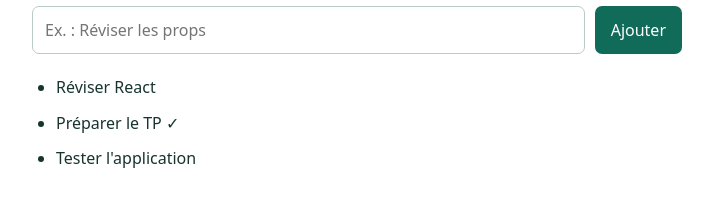
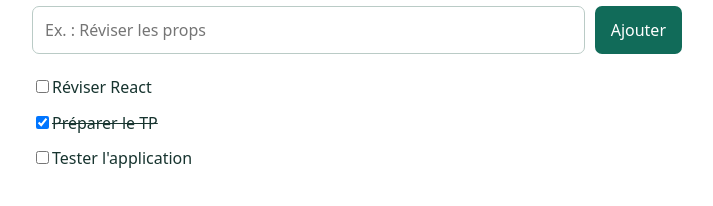
Before and after one commit to mahaut1/TP_seance_6_React-, a React (Vite) app: page / in a window 1280 px wide. Shown: the part 168-374 px from the top of the page, without its empty margins (283-996 px from the left). Built offline with nearby package versions, Linux system fonts and the light colour scheme.

Commit message:
Défi 1 Ajout du changement d'état des taches

```diff
--- a/src/App.jsx
+++ b/src/App.jsx
@@ -21,11 +21,21 @@ export default function App() {
     setTaches((precedentes) => [...precedentes, nouvelleTache]);
   }
 
+  function basculerTache(id) {
+  setTaches((precedentes) =>
+    precedentes.map((tache) =>
+      tache.id === id
+        ? { ...tache, terminee: !tache.terminee }
+        : tache
+    )
+  );
+}
+
   return (
     <main className="application">
       <h1>Mes tâches</h1>
       <TaskForm onAjouter={ajouterTache} />
-      <TaskList taches={taches} />
+     <TaskList taches={taches} onBasculer={basculerTache} />
     </main>
   );
 }
--- a/src/components/TaskItem.jsx
+++ b/src/components/TaskItem.jsx
@@ -1,8 +1,20 @@
-export default function TaskItem({ tache }) {
+export default function TaskItem({ tache, onBasculer }) {
   return (
     <li>
-      {tache.texte}
-      {tache.terminee && " ✓"}
+     <label>
+        <input
+          type="checkbox"
+          checked={tache.terminee}
+          onChange={() => onBasculer(tache.id)}
+        />
+        <span
+          style={{
+            textDecoration: tache.terminee ? "line-through" : "none",
+          }}
+        >
+          {tache.texte}
+        </span>
+      </label>
     </li>
   );
 }
--- a/src/components/TaskList.jsx
+++ b/src/components/TaskList.jsx
@@ -1,10 +1,14 @@
 import TaskItem from "./TaskItem.jsx";
 
-export default function TaskList({ taches }) {
+export default function TaskList({ taches, onBasculer }) {
   return (
     <ul className="liste-taches">
-      {taches.map((tache) => (
-        <TaskItem key={tache.id} tache={tache} />
+       {taches.map((tache) => (
+        <TaskItem
+        key={tache.id}
+         tache={tache}
+        onBasculer={onBasculer}
+          />
       ))}
     </ul>
   );
--- a/src/style.css
+++ b/src/style.css
@@ -1,11 +1,62 @@
-:root { font-family: system-ui, sans-serif; color: #17342f; background: #f5f7f6; }
-body { margin: 0; }
-.application { max-width: 650px; margin: 3rem auto; padding: 2rem; background: white; border-radius: 14px; box-shadow: 0 4px 18px #00000010; }
-h1 { margin-top: 0; }
-form label { display: block; margin-bottom: .5rem; font-weight: 600; }
-.ligne-formulaire { display: flex; gap: .6rem; }
-input { flex: 1; min-width: 0; padding: .75rem; border: 1px solid #bacbc6; border-radius: 7px; font: inherit; }
-button { padding: .75rem 1rem; background: #116b59; color: white; border: 0; border-radius: 7px; cursor: pointer; font: inherit; }
-.erreur { color: #b42318; }
-.liste-taches { padding-left: 1.5rem; line-height: 2.2; }
-@media(max-width: 600px) { .application { margin: 1rem; padding: 1.25rem; } }
+:root {
+  font-family: system-ui, sans-serif;
+  color: #17342f;
+  background: #f5f7f6;
+}
+body {
+  margin: 0;
+}
+.application {
+  max-width: 650px;
+  margin: 3rem auto;
+  padding: 2rem;
+  background: white;
+  border-radius: 14px;
+  box-shadow: 0 4px 18px #00000010;
+}
+h1 {
+  margin-top: 0;
+}
+form label {
+  display: block;
+  margin-bottom: 0.5rem;
+  font-weight: 600;
+}
+.ligne-formulaire {
+  display: flex;
+  gap: 0.6rem;
+}
+input {
+  flex: 1;
+  min-width: 0;
+  padding: 0.75rem;
+  border: 1px solid #bacbc6;
+  border-radius: 7px;
+  font: inherit;
+}
+button {
+  padding: 0.75rem 1rem;
+  background: #116b59;
+  color: white;
+  border: 0;
+  border-radius: 7px;
+  cursor: pointer;
+  font: inherit;
+}
+.erreur {
+  color: #b42318;
+}
+.liste-taches {
+  padding-left: 1.5rem;
+  line-height: 2.2;
+}
+@media (max-width: 600px) {
+  .application {
+    margin: 1rem;
+    padding: 1.25rem;
+  }
+}
+.liste-taches {
+  list-style: none;
+  padding-left: 0;
+}
```
